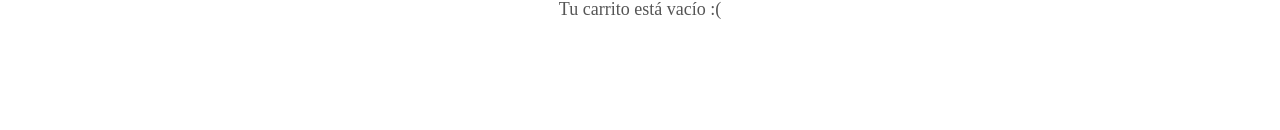
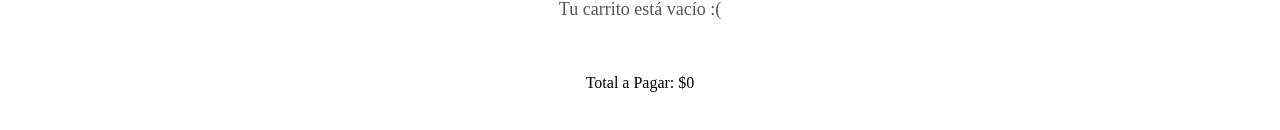
Before and after one commit to linsijiLaGuara/pizzamammamia, a React (Vite) app in the folder pizzamammamia/: page /Carrito in a window 1280 px wide. Shown: the part 258-388 px from the top of the page. Built offline with nearby package versions, Linux system fonts and the light colour scheme.

Commit message:
uodate: sevricio

```diff
--- a/pizzamammamia/src/contexto/CarritoContext.jsx
+++ b/pizzamammamia/src/contexto/CarritoContext.jsx
@@ -7,6 +7,7 @@ export const ContextProvider = ({ children }) => {
   const [cart, setCart] = useState([]);
   const [selectedProducts, setSelectedProducts] = useState([]);
   const [pizzaId, setPizzaId] = useState([]);
+  const [total, setTotal] = useState(0); // Nuevo estado para el total
 
   const fetchCompra = async () => {
     try {
@@ -34,6 +35,8 @@ export const ContextProvider = ({ children }) => {
         setSelectedProducts,
         pizzaId,
         setPizzaId,
+        total,
+        setTotal,
       }}
     >
       {children}
--- a/pizzamammamia/src/viesws/CartSelecion.jsx
+++ b/pizzamammamia/src/viesws/CartSelecion.jsx
@@ -1,11 +1,22 @@
-import React, { useContext } from "react";
+import React, { useContext, useEffect } from "react";
 import { CompraContext } from "../contexto/CarritoContext";
 import "./CartSeleccion.css";
 
 const CartSeleccion = () => {
-  const { compra } = useContext(CompraContext);
+  const { compra, cart, total, setTotal } = useContext(CompraContext);
 
-  const compraCarrito = compra.filter((item) => item.cart);
+  const compraCarrito = compra.filter((item) => cart.includes(item.id));
+
+  useEffect(() => {
+    const total = compraCarrito.reduce((acc, item) => {
+      if (item.price && item.quantity) {
+        return acc + item.price * item.quantity;
+      }
+      return acc;
+    }, 0);
+
+    setTotal(total);
+  }, [compraCarrito, setTotal]);
 
   return (
     <>
@@ -25,7 +36,7 @@ const CartSeleccion = () => {
                 <div className="photo-details">
                   <p className="title">{compra.name}</p>
                   <p className="description">{compra.desc}</p>
-                  <p className="photographer"> Precio: {compra.price}</p>
+                  <p className="photographer">Precio: {compra.price}</p>
                   <div className="quantity-controls">
                     <button className="quantity-btn">+</button>
                     <span className="quantity">{compra.quantity}</span>
@@ -37,6 +48,7 @@ const CartSeleccion = () => {
           ) : (
             <p className="message">Tu carrito está vacío :(</p>
           )}
+          <p>Total a Pagar: ${total}</p>
         </div>
       </div>
     </>
```
